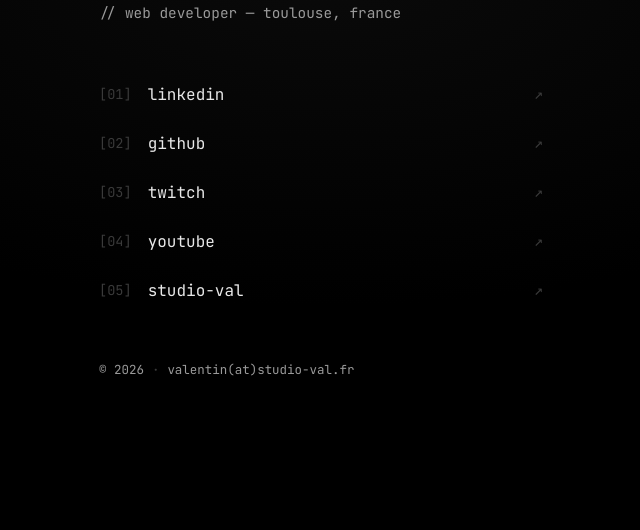
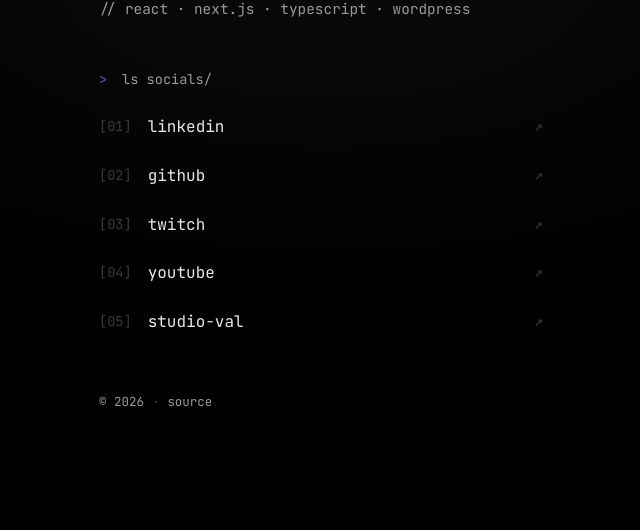
Before and after one commit to valentin-grenier/portfolio, an Astro site: page / in a window 1280 px wide. Shown: the part 270-800 px from the top of the page, without its empty margins (313-953 px from the left). Built offline with nearby package versions, Linux system fonts and the light colour scheme; Astro itself is replaced by a stand-in of ours.

Commit message:
feat: developer-themed touches

```diff
--- a/src/pages/index.astro
+++ b/src/pages/index.astro
@@ -13,13 +13,20 @@
 
 const name = "valentin grenier";
 const displayName = "Valentin Grenier";
-const tagline = "// web developer — toulouse, france";
-const email = "valentin(at)studio-val.fr";
-const emailReadable = email.replace("(at)", "@");
+const taglines = [
+  "// web developer · toulouse, france",
+  "// react · next.js · typescript · wordpress",
+];
+const sourceUrl = "https://github.com/valentin-grenier/portfolio";
 const pageTitle = `${displayName} — Web developer`;
 const year = new Date().getFullYear();
 ---
 
+<!--
+  hi, dev. you found the source.
+  built with astro · scss · jetbrains mono
+  https://github.com/valentin-grenier/portfolio
+-->
 <!doctype html>
 <html lang="en">
   <head>
@@ -45,10 +52,13 @@
             aria-hidden="true">_</span
           >
         </h1>
-        <p class="tagline">{tagline}</p>
+        {taglines.map((line) => <p class="tagline">{line}</p>)}
       </header>
 
       <nav class="links" aria-label="Social links">
+        <div class="cmd" aria-hidden="true">
+          <span class="prompt">&gt;</span> ls socials/
+        </div>
         <ul role="list">
           {
             links.map((link, i) => (
@@ -78,13 +88,24 @@
         <span>© {year}</span>
         <span class="sep" aria-hidden="true">·</span>
         <a
-          href={`mailto:${email}`}
-          class="mail"
-          aria-label={`Send email to ${emailReadable}`}
+          href={sourceUrl}
+          target="_blank"
+          rel="noopener noreferrer"
+          class="src"
         >
-          {email}
+          source
+          <span class="sr-only">(opens in a new tab)</span>
         </a>
       </footer>
     </main>
+
+    <script is:inline>
+      console.log(
+        "%cvalentin grenier %c· web developer\n%csource: https://github.com/valentin-grenier/portfolio",
+        "color:#4d65c7;font-weight:700;font-size:13px;font-family:ui-monospace,monospace;",
+        "color:#9a9a9a;font-family:ui-monospace,monospace;",
+        "color:#767676;font-family:ui-monospace,monospace;"
+      );
+    </script>
   </body>
 </html>
--- a/src/styles/_page.scss
+++ b/src/styles/_page.scss
@@ -52,6 +52,7 @@
   margin: 0;
   color: var(--fg-dim);
   font-size: 0.9rem;
+  line-height: 1.55;
 }
 
 // ----- links -----
@@ -67,6 +68,15 @@
     flex-direction: column;
     gap: 0.25rem;
   }
+}
+
+// Decorative "command" line shown above the link list.
+// Hidden from AT — `<nav aria-label="Social links">` provides semantics.
+.cmd {
+  font-size: 0.85rem;
+  color: var(--fg-dim);
+  margin: 0 0 0.85rem;
+  user-select: none;
 }
 
 .link {
@@ -162,7 +172,7 @@
     color: var(--fg-decor);
   }
 
-  .mail {
+  a {
     transition: color var(--duration) var(--ease);
     border-radius: 2px;
 
@@ -247,7 +257,7 @@
   .num,
   .arrow,
   .label::after,
-  .foot .mail {
+  .foot a {
     transition: none;
   }
 
```
